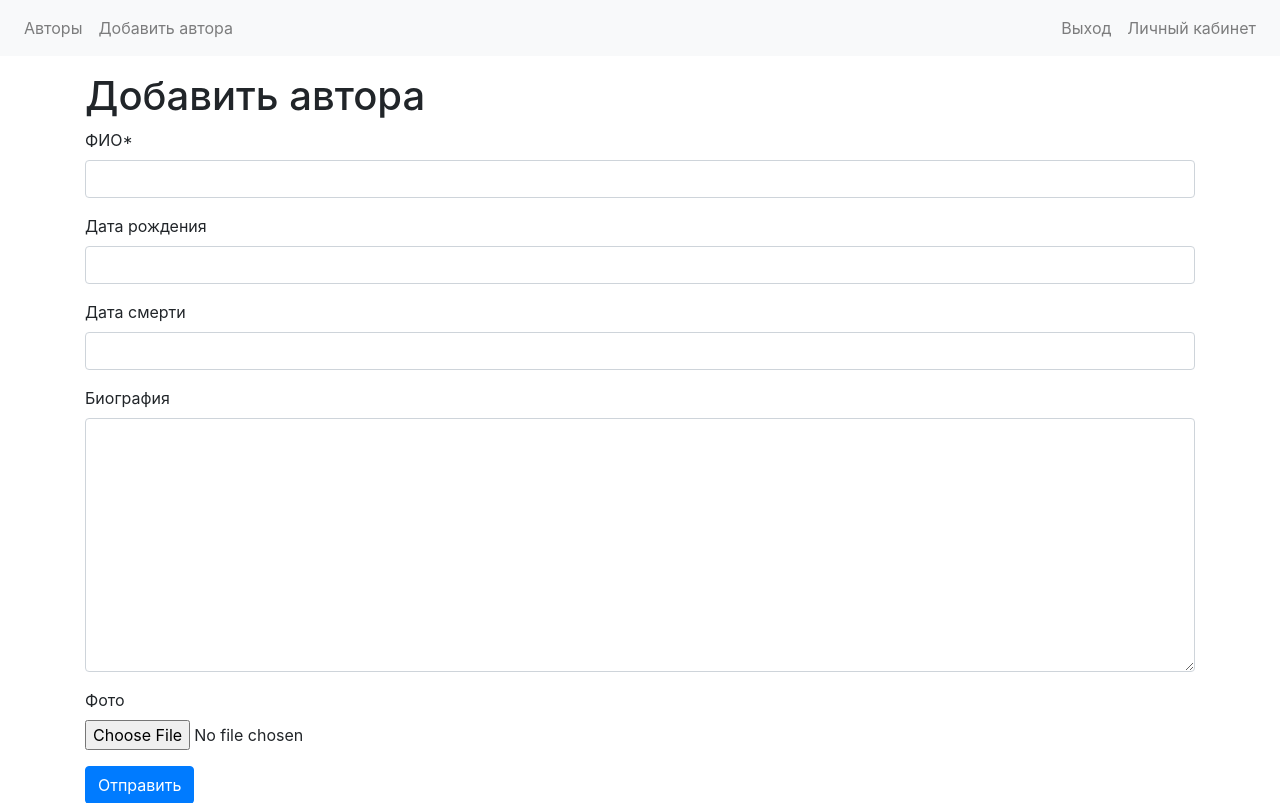
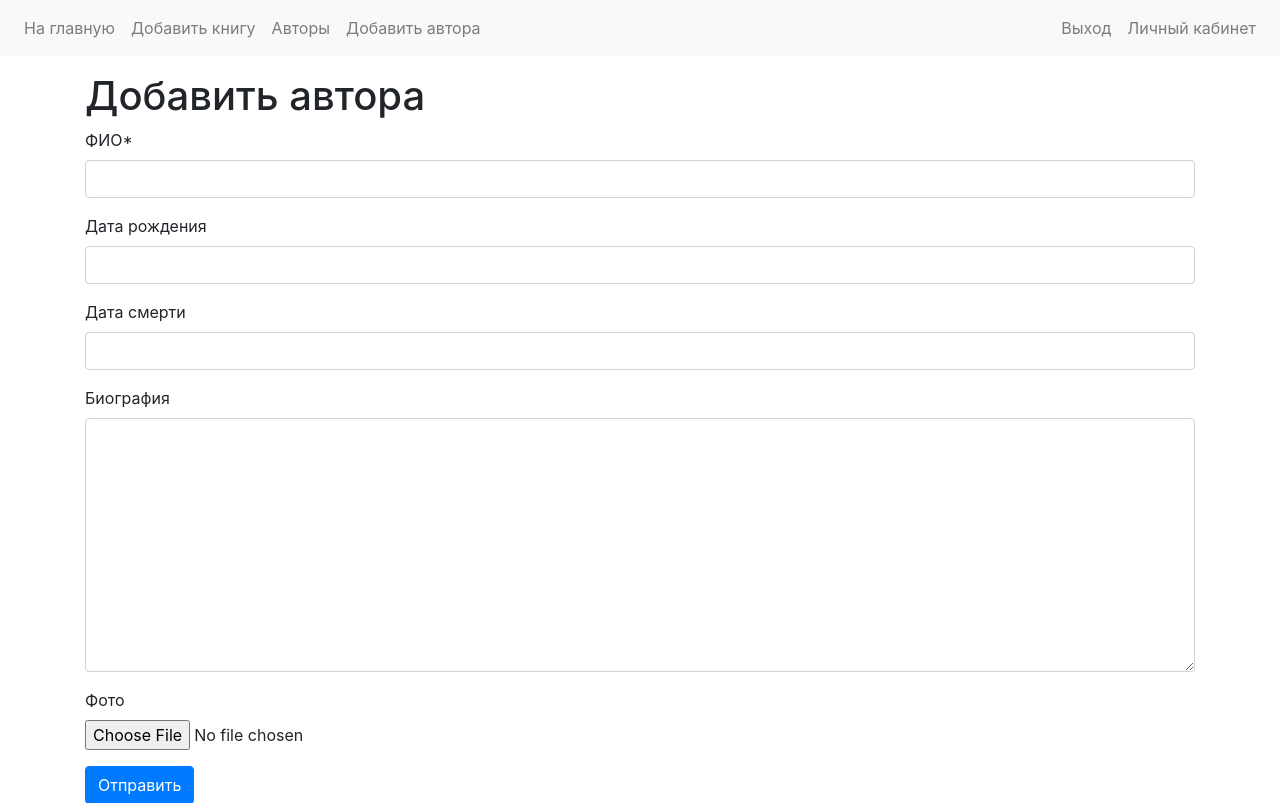
Before and after one commit to sharshenova/python_1_exam_final_maria_sharshenova, a Django app: page /authors/create/ in a window 1280 px wide. Shown: the top 803 px of the page. Run offline with Django 3.2, Linux system fonts and the light colour scheme; the visitor is signed in with stand-in values (Sample User, id 1); some libraries are stand-ins or nearby versions.

Commit message:
Add links to book pages

```diff
--- a/source/webapp/templates/base.html
+++ b/source/webapp/templates/base.html
@@ -21,6 +21,12 @@
     </button>
     <div class="collapse navbar-collapse" id="navbarNav">
         <ul class="navbar-nav">
+            <li class="nav-item">
+                <a href="{% url 'webapp:book_list' %}" class="nav-link">На главную</a>
+            </li>
+            <li class="nav-item">
+                <a href="{% url 'webapp:book_create' %}" class="nav-link">Добавить книгу</a>
+            </li>
             <li class="nav-item">
                 <a href="{% url 'webapp:author_list' %}" class="nav-link">Авторы</a>
             </li>
```
